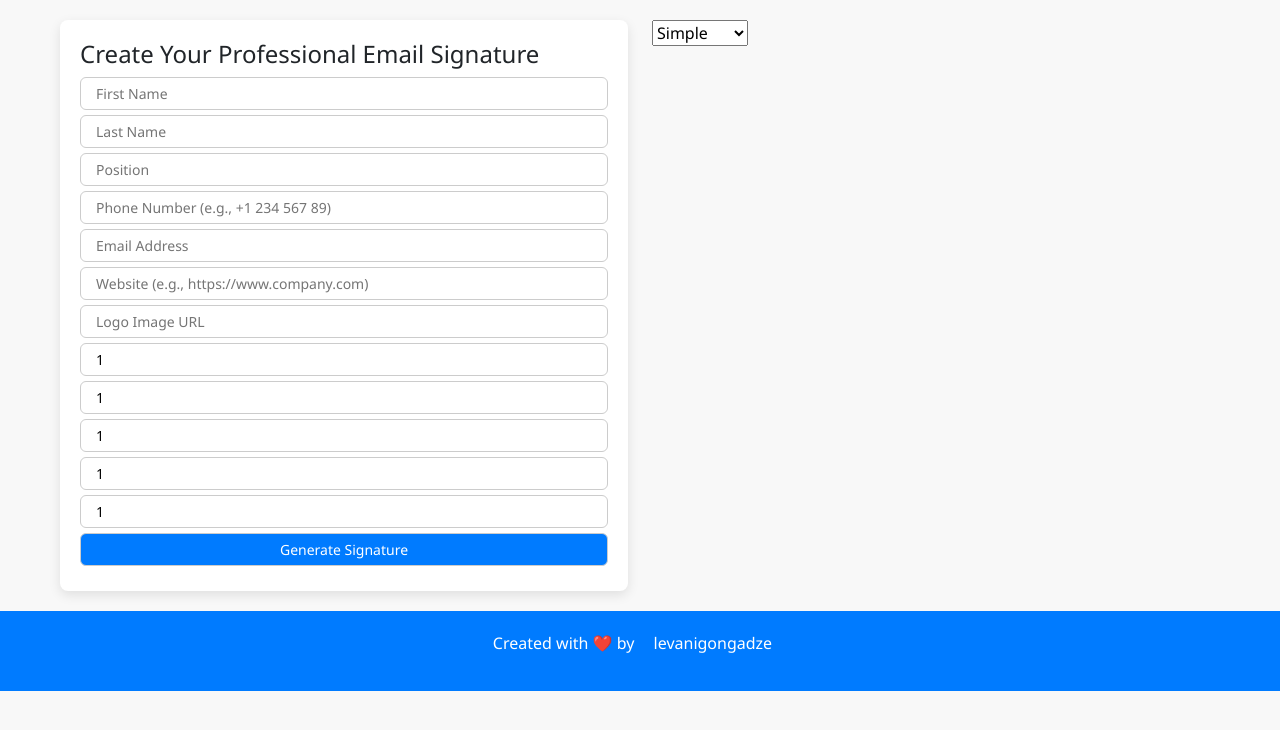
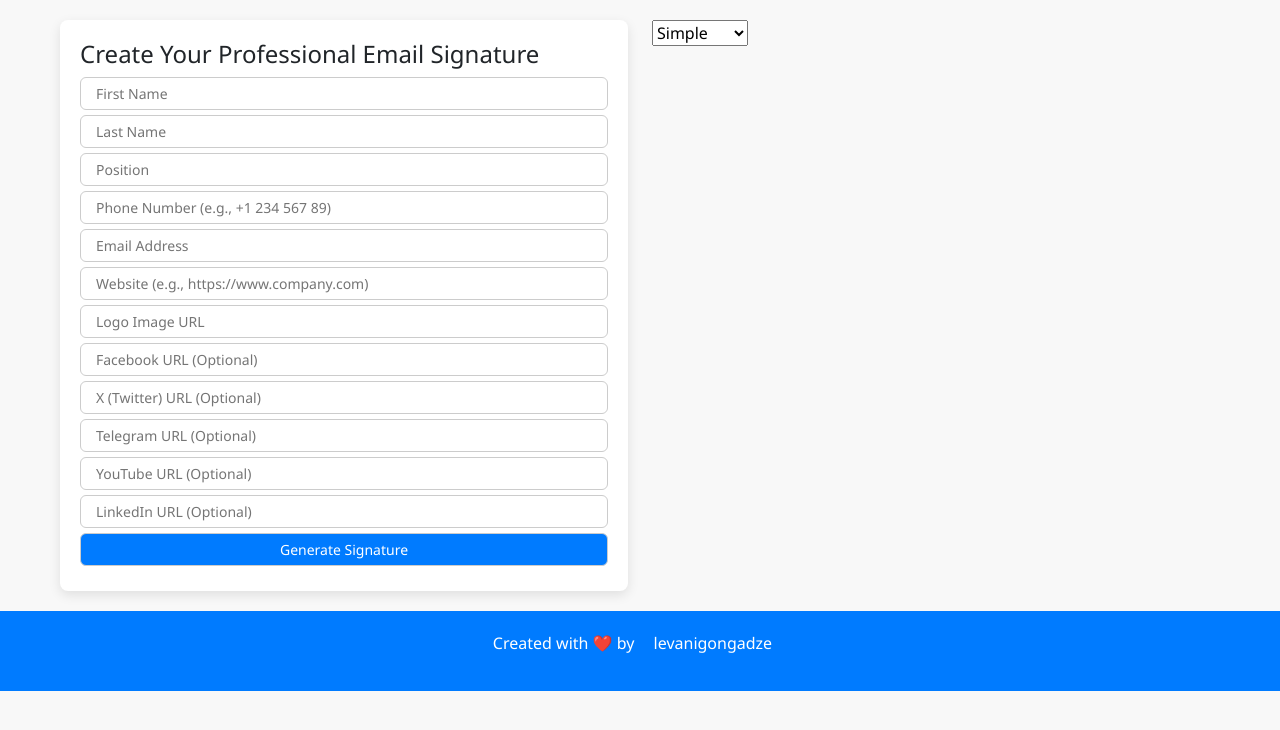
Before and after one commit to levanigongadze/signatureflow, a plain HTML site: page index.html in a window 1280 px wide. Drawn offline with nearby package versions, Linux system fonts and the light colour scheme.

Commit message:
Resolved merge conflicts

```diff
--- a/index.html
+++ b/index.html
@@ -27,11 +27,11 @@
                     <input type="url" id="website" placeholder="Website (e.g., https://www.company.com)"
                         value="" required>
                     <input type="url" id="logoURL" placeholder="Logo Image URL" value="" required>
-                    <input type="url" id="facebook" placeholder="Facebook URL (Optional)" value="1">
-                    <input type="url" id="twitter" placeholder="X (Twitter) URL (Optional)" value="1">
-                    <input type="url" id="telegram" placeholder="Telegram URL (Optional)" value="1">
-                    <input type="url" id="youtube" placeholder="YouTube URL (Optional)" value="1">
-                    <input type="url" id="linkedin" placeholder="LinkedIn URL (Optional)" value="1">
+                    <input type="url" id="facebook" placeholder="Facebook URL (Optional)" value="">
+                    <input type="url" id="twitter" placeholder="X (Twitter) URL (Optional)" value="">
+                    <input type="url" id="telegram" placeholder="Telegram URL (Optional)" value="">
+                    <input type="url" id="youtube" placeholder="YouTube URL (Optional)" value="">
+                    <input type="url" id="linkedin" placeholder="LinkedIn URL (Optional)" value="">
 
                     <button onclick="generateSignature()">Generate Signature</button>
                 </div>
```
